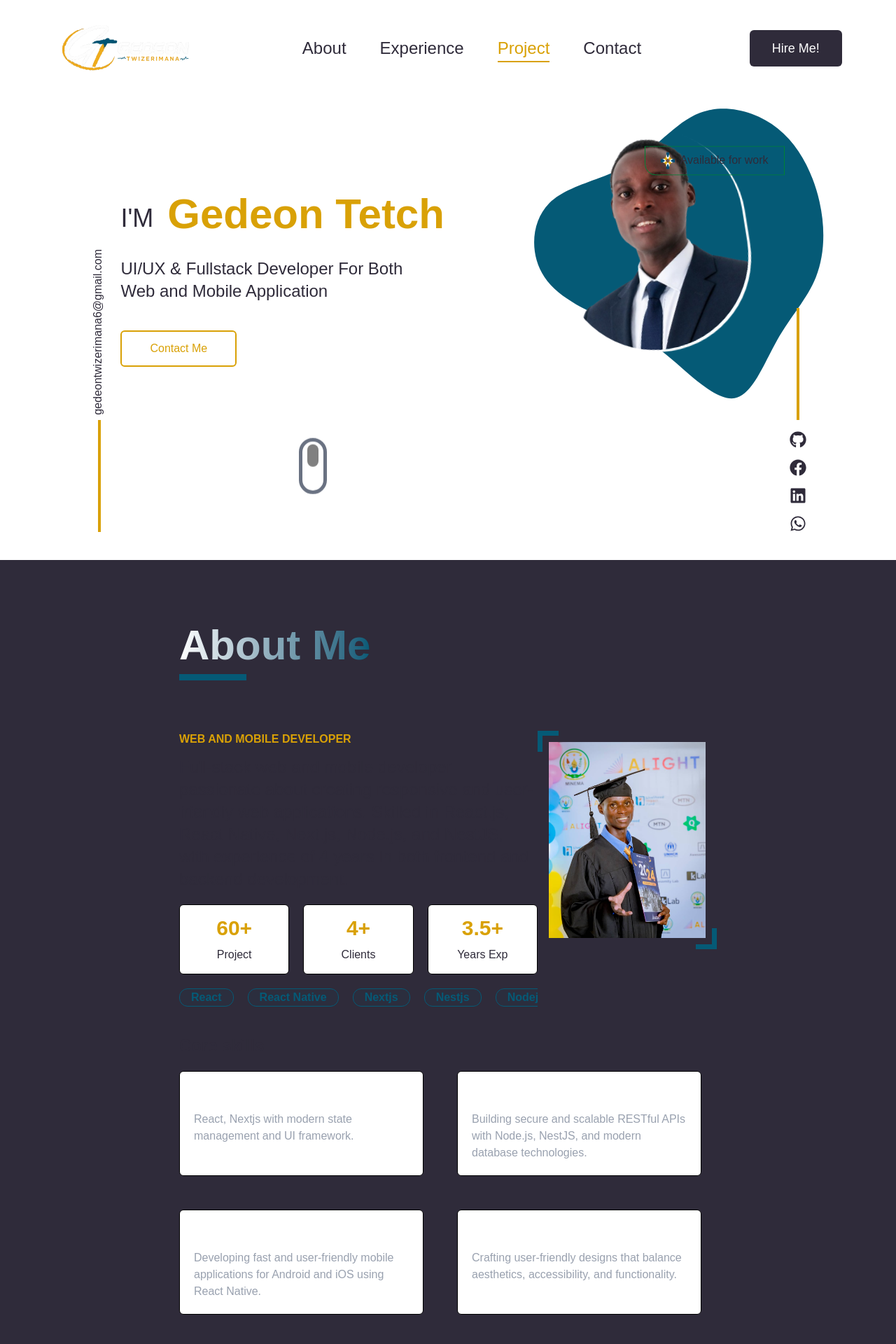
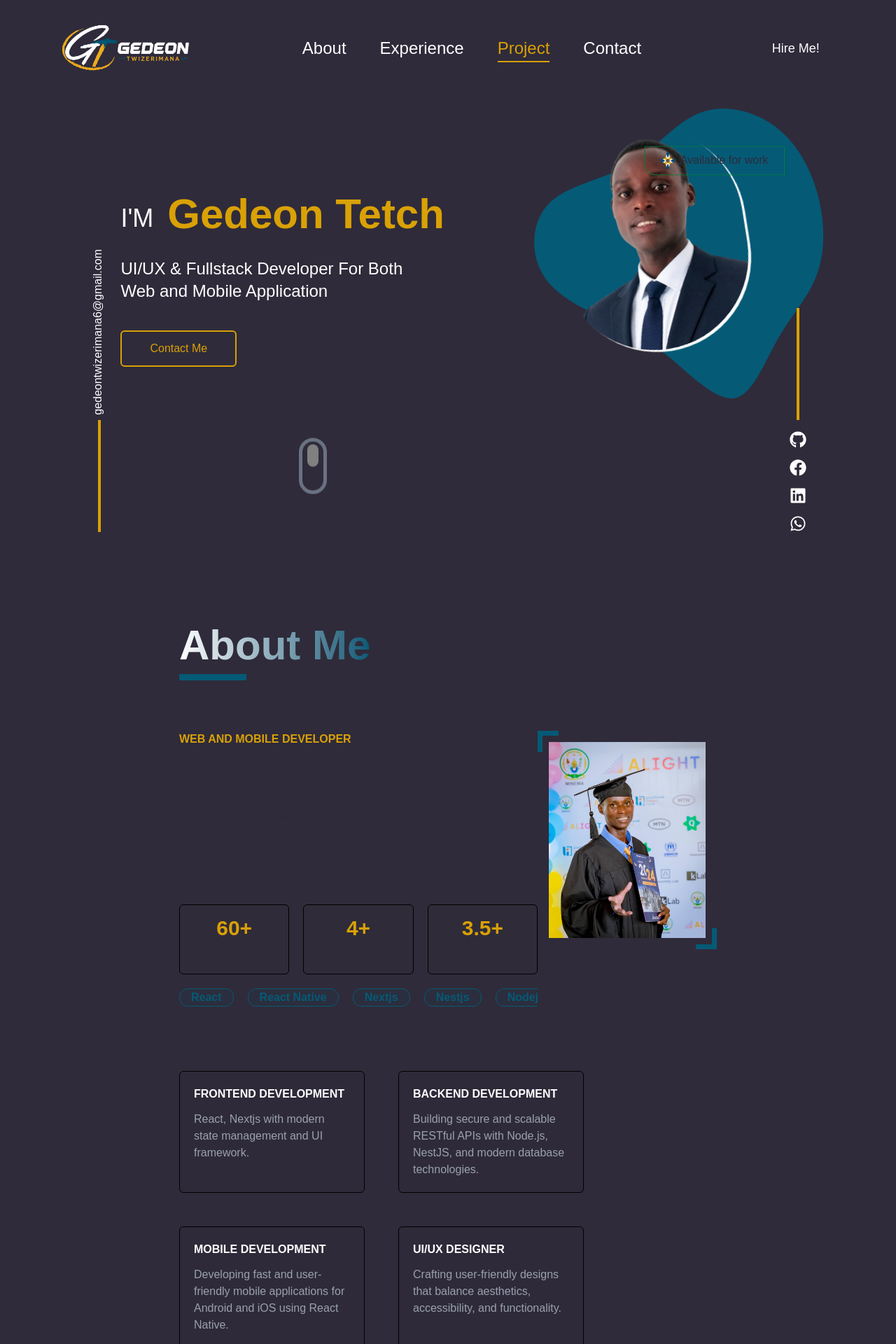
Before and after one commit to Gedeotwiz/GedeonHub, a Next.js app: page / in a window 1280 px wide. Shown: the top 1920 px of the page at 70% size. Built offline with nearby package versions, Linux system fonts and the light colour scheme.

Commit message:
change default color

```diff
--- a/app/components/about/index.tsx
+++ b/app/components/about/index.tsx
@@ -65,7 +65,7 @@ export default function About() {
               {cards.map((card, index) => (
                 <div
                   key={index}
-                  className='bg-background transition border hover:bg-[#d9a10617] border-black hover:border-primary rounded-md w-[120px] h-[60px] md:w-[200px] md:h-[100px] flex flex-col gap-0 md:gap-2 justify-center items-center'
+                  className='bg-foregroundOpacit transition border hover:bg-[#d9a10617] border-black hover:border-primary rounded-md w-[120px] h-[60px] md:w-[200px] md:h-[100px] flex flex-col gap-0 md:gap-2 justify-center items-center'
                 >
                   <h1 className='text-primary text-xl md:text-3xl font-bold'>
                     {card.number}
--- a/app/components/about/skillsSection.tsx
+++ b/app/components/about/skillsSection.tsx
@@ -49,7 +49,7 @@ export default function SkillsSection() {
         {skillsCard.map((skills, index) => (
           <div
             key={index}
-            className='p-5 bg-background transition border hover:bg-[#d9a10617] border-black hover:border-primary rounded-md md:w-[349px] flex flex-col gap-1 md:gap-3 '
+            className='p-5 bg-foregroundOpacit transition border hover:bg-[#d9a10617] border-black hover:border-primary rounded-md md:w-[265px] flex flex-col gap-1 md:gap-3 '
           >
             <h6 className='text-white font-extrabold'>{skills.title}</h6>
             <p className='text-gray-400'>{skills.description}</p>
--- a/app/components/experience/index.tsx
+++ b/app/components/experience/index.tsx
@@ -5,7 +5,7 @@ export default function Experience(){
     return (
          <section
               id='experience'
-              className='w-full py-20 scroll-mt-32'
+              className='w-full bg-foregroundOpacit py-20 scroll-mt-32'
             >
               <div className=' flex flex-col justify-center items-center'>
                 <div className='pb-20 flex justify-end w-full md:w-3/4 lg:w-3/5'>
--- a/app/components/home/index.tsx
+++ b/app/components/home/index.tsx
@@ -12,9 +12,9 @@ import Link from 'next/link';
 export default function Home() {
   return (
     <>
-      <div className='flex flex-col-reverse gap-20 h-auto lg:gap-0 lg:flex-row justify-center items-center py-30'>
+      <div className='flex bg-foreground flex-col-reverse gap-20 h-auto lg:gap-0 lg:flex-row justify-center items-center py-30'>
         <div className='z-5 left-1/10 hidden md:block bottom-10 fixed flex flex-col justify-center items-center gap-4'>
-          <span className='[writing-mode:vertical-rl] rotate-180 whitespace-nowrap'>
+          <span className='[writing-mode:vertical-rl] text-white rotate-180 whitespace-nowrap'>
             gedeontwizerimana6@gmail.com
           </span>
           <div className='ml-3 w-1 h-40 bg-primary' />
@@ -22,12 +22,12 @@ export default function Home() {
         <div className=' px-9 md:px-6 flex justify-end lg:p-0'>
           <div className='w-full md:w-4/5'>
             <div className='flex justify-start items-center gap-5  mb-5'>
-              <h2 className='text-xl md:text-2xl lg:text-4xl'>I'M </h2>
+              <h2 className='text-xl text-background md:text-2xl lg:text-4xl'>I'M </h2>
               <h1 className='text-primary font-extrabold text-2xl md:text-4xl lg:text-6xl mb-1 md:mb-2 lg:mb-3'>
                 Gedeon Tetch
               </h1>
             </div>
-            <p className='text-2xl w-4/5 mb-10'>
+            <p className='text-2xl text-background w-4/5 mb-10'>
               UI/UX & Fullstack Developer For Both Web and Mobile
               Application{' '}
             </p>
@@ -102,6 +102,7 @@ export default function Home() {
           >
             <FaGithub
               size={24}
+              color='white'
               className='hover:text-secondary'
             />
           </Link>
@@ -110,6 +111,7 @@ export default function Home() {
             target='_blank'
           >
             <FaFacebook
+             color='white'
               size={24}
               className='hover:text-secondary'
             />
@@ -119,6 +121,7 @@ export default function Home() {
             target='_blank'
           >
             <FaLinkedin
+            color='white'
               size={24}
               className='hover:text-secondary'
             />
@@ -128,6 +131,7 @@ export default function Home() {
             target='_blank'
           >
             <FaWhatsapp
+            color='white'
               size={24}
               className='hover:text-secondary'
             />
--- a/app/components/nav.tsx
+++ b/app/components/nav.tsx
@@ -62,7 +62,7 @@ export default function Nav() {
   return (
     <header
       className={`fixed top-0 left-0 w-full z-50 flex justify-around items-center px-6 md:px-0 py-6 transition-all duration-300 ${
-        showBg ? 'bg-background shadow-lg backdrop-blur-md' : 'bg-transparent'
+        showBg ? 'bg-foreground shadow-lg backdrop-blur-md' : 'bg-transparent'
       }`}
     >
       <div className='transition-transform duration-500 hover:scale-110 hover:rotate-6'>
@@ -80,7 +80,7 @@ export default function Nav() {
           <button
             key={link.name}
             onClick={() => handleScrollToSection(link.id)}
-            className={`relative text-2xl font-medium transition-all duration-300
+            className={`relative text-2xl text-background font-medium transition-all duration-300
       ${
         activeSection === link.id
           ? 'text-primary after:w-full'
@@ -127,7 +127,7 @@ export default function Nav() {
             <button
               key={link.name}
               onClick={() => handleScrollToSection(link.id)}
-              className={`text-lg font-medium transition-colors ${
+              className={`text-lg font-medium text-background transition-colors ${
                 activeSection === link.id
                   ? 'text-primary'
                   : 'hover:text-primary'
--- a/app/components/project/index.tsx
+++ b/app/components/project/index.tsx
@@ -81,10 +81,10 @@ export default function Projects() {
   return (
     <section
       id='project'
-      className='w-full py-20 scroll-mt-32'
+      className='w-full bg-foreground py-20 scroll-mt-32'
     >
 
-      <div className='flex flex-col p-5 md:p-0 justify-center items-center'>
+      <div className='flex  flex-col p-5 md:p-0 justify-center items-center'>
 
 
         <div className='pb-20 flex justify-end w-full md:w-3/4 lg:w-3/5'>
@@ -178,7 +178,7 @@ export default function Projects() {
                 </div>
 
 
-                <h3 className='text-2xl py-3 font-extrabold uppercase'>
+                <h3 className='text-2xl text-background py-3 font-extrabold uppercase'>
                   {project.title}
                 </h3>
 
--- a/app/globals.css
+++ b/app/globals.css
@@ -3,6 +3,7 @@
 :root {
   --background: #FFFFFF;
   --foreground: #2F2B3A;
+  --foregroundOpacit: #2f2b3af0;
   --primary: #d9a106;
   --secondary: #055a76;
    --primary-opacity: #d9a10636;
@@ -39,6 +40,7 @@ html {
 @theme inline {
   --color-background: var(--background);
   --color-foreground: var(--foreground);
+  --color-foregroundOpacit: var(--foregroundOpacit);
   --color-primary: var(--primary);
   --color-secondary: var(--secondary);
   --animate-color-change: color-change 1s infinite;
@@ -53,6 +55,7 @@ html {
     --foreground: #ededed;
     --primary: #d9a106;
     --secondary: #055a76;
+    --foregroundOpacit: #2f2b3ad3;
   }
 }
 
```
